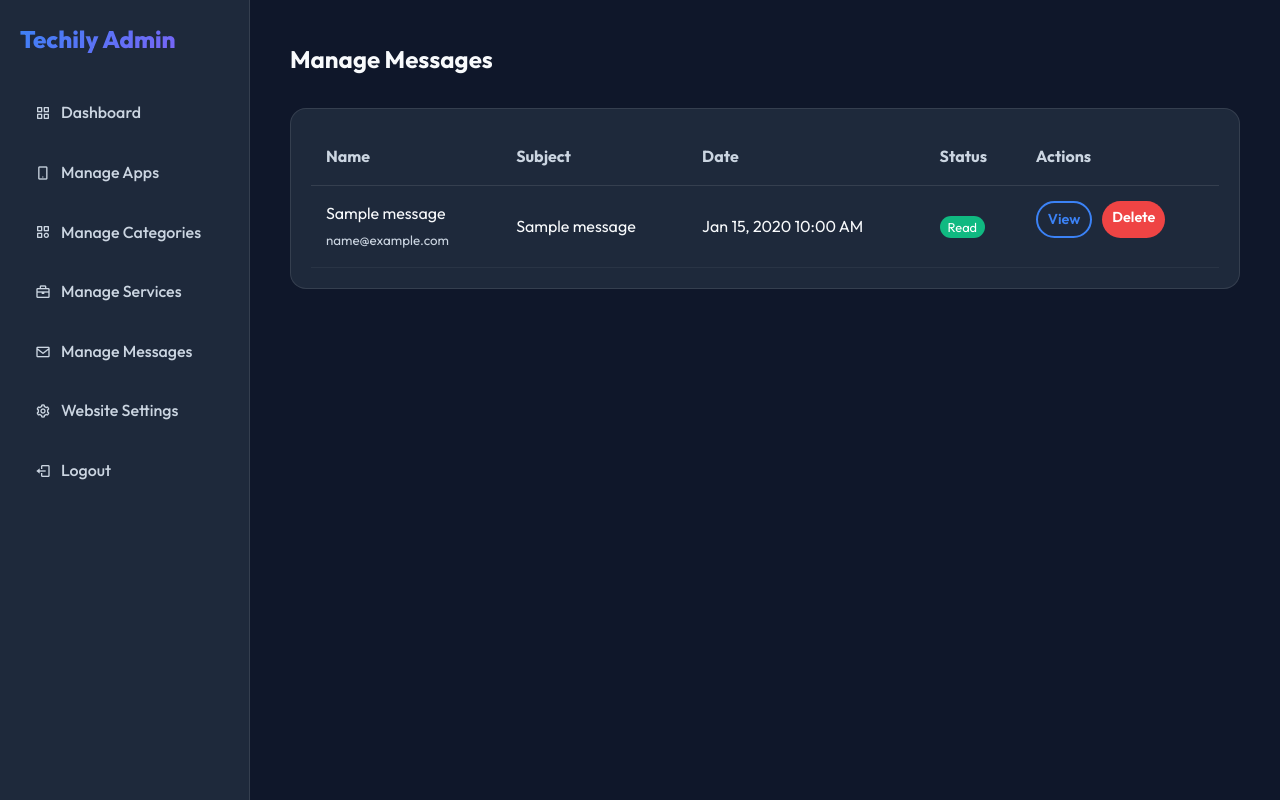
After one commit to AbdurRahmanDotTop/TechilyFlyApps, a PHP site: page /admin/messages/index.php in a window 1280 px wide. The commit adds this page. Run offline with PHP 8.4, Linux system fonts and the light colour scheme; a user stored in the database is signed in; tables that the repository leaves empty or names only in its code hold one stand-in row (values such as "Sample post"); some libraries are stand-ins or nearby versions.

Commit message:
Add full CRUD for contact messages in admin dashboard

```diff
--- a/admin/includes/header.php
+++ b/admin/includes/header.php
@@ -4,6 +4,13 @@ require_once __DIR__ . '/auth.php';
 require_login();
 require_once __DIR__ . '/../../includes/config/database.php';
 $pdo = getDBConnection();
+
+// Get unread messages count
+try {
+    $unread_messages = $pdo->query("SELECT COUNT(*) FROM contact_messages WHERE status = 'unread'")->fetchColumn();
+} catch (PDOException $e) {
+    $unread_messages = 0;
+}
 ?>
 <!DOCTYPE html>
 <html lang="en" data-theme="dark">
@@ -24,6 +31,8 @@ $pdo = getDBConnection();
         .sidebar-menu a:hover, .sidebar-menu a.active { background: rgba(59, 130, 246, 0.1); color: var(--accent-primary); }
         .mobile-header { display: none; padding: 15px 20px; background: var(--bg-secondary); border-bottom: 1px solid var(--glass-border); align-items: center; justify-content: space-between; }
         .mobile-toggle { background: none; border: none; color: var(--text-primary); font-size: 1.5rem; cursor: pointer; display: flex; align-items: center; justify-content: center; }
+
+        .badge-unread { background: var(--danger); color: white; padding: 2px 6px; border-radius: 10px; font-size: 0.75rem; margin-left: auto; }
 
         @media (max-width: 768px) {
             .sidebar { position: fixed; top: 0; left: 0; height: 100vh; transform: translateX(-100%); }
@@ -47,6 +56,14 @@ $pdo = getDBConnection();
             <li><a href="<?= BASE_URL ?>admin/apps/index.php"><i class='bx bx-mobile-alt'></i> Manage Apps</a></li>
             <li><a href="<?= BASE_URL ?>admin/categories/index.php"><i class='bx bx-category'></i> Manage Categories</a></li>
             <li><a href="<?= BASE_URL ?>admin/services/index.php"><i class='bx bx-briefcase'></i> Manage Services</a></li>
+            <li>
+                <a href="<?= BASE_URL ?>admin/messages/index.php">
+                    <i class='bx bx-envelope'></i> Manage Messages
+                    <?php if ($unread_messages > 0): ?>
+                        <span class="badge-unread"><?= $unread_messages ?></span>
+                    <?php endif; ?>
+                </a>
+            </li>
             <li><a href="<?= BASE_URL ?>admin/settings.php"><i class='bx bx-cog'></i> Website Settings</a></li>
             <li><a href="<?= BASE_URL ?>admin/logout.php"><i class='bx bx-log-out'></i> Logout</a></li>
         </ul>
--- /dev/null
+++ b/admin/messages/index.php
@@ -0,0 +1,60 @@
+<?php
+// admin/messages/index.php
+require_once __DIR__ . '/../includes/header.php';
+
+$stmt = $pdo->query("SELECT * FROM contact_messages ORDER BY created_at DESC");
+$messages = $stmt->fetchAll(PDO::FETCH_ASSOC);
+?>
+
+<div style="display: flex; justify-content: space-between; align-items: center; margin-bottom: 30px;">
+    <h2>Manage Messages</h2>
+</div>
+
+<?php if (isset($_GET['msg']) && $_GET['msg'] === 'deleted'): ?>
+    <div style="background: rgba(16, 185, 129, 0.1); color: var(--success); padding: 15px; border-radius: 8px; border: 1px solid var(--success); margin-bottom: 20px;">
+        <i class='bx bx-check-circle' style="margin-right: 5px;"></i> Message deleted successfully.
+    </div>
+<?php endif; ?>
+
+<div class="app-card" style="padding: 20px; overflow-x: auto;">
+    <?php if (count($messages) > 0): ?>
+        <table style="width: 100%; border-collapse: collapse; text-align: left;">
+            <thead>
+                <tr style="border-bottom: 1px solid var(--glass-border);">
+                    <th style="padding: 15px; color: var(--text-secondary);">Name</th>
+                    <th style="padding: 15px; color: var(--text-secondary);">Subject</th>
+                    <th style="padding: 15px; color: var(--text-secondary);">Date</th>
+                    <th style="padding: 15px; color: var(--text-secondary);">Status</th>
+                    <th style="padding: 15px; color: var(--text-secondary);">Actions</th>
+                </tr>
+            </thead>
+            <tbody>
+                <?php foreach ($messages as $msg): ?>
+                    <tr style="border-bottom: 1px solid rgba(255,255,255,0.05); <?= $msg['status'] === 'unread' ? 'background: rgba(255,255,255,0.02); font-weight: bold;' : '' ?>">
+                        <td style="padding: 15px;">
+                            <?= htmlspecialchars($msg['name']) ?><br>
+                            <small style="color: var(--text-secondary); font-weight: normal;"><?= htmlspecialchars($msg['email']) ?></small>
+                        </td>
+                        <td style="padding: 15px;"><?= htmlspecialchars($msg['subject']) ?></td>
+                        <td style="padding: 15px;"><?= date('M j, Y g:i A', strtotime($msg['created_at'])) ?></td>
+                        <td style="padding: 15px;">
+                            <?php if ($msg['status'] === 'unread'): ?>
+                                <span style="background: var(--warning); color: #fff; padding: 3px 8px; border-radius: 12px; font-size: 0.8rem;">Unread</span>
+                            <?php else: ?>
+                                <span style="background: var(--success); color: #fff; padding: 3px 8px; border-radius: 12px; font-size: 0.8rem;">Read</span>
+                            <?php endif; ?>
+                        </td>
+                        <td style="padding: 15px; display: flex; gap: 10px;">
+                            <a href="<?= BASE_URL ?>admin/messages/view.php?id=<?= $msg['id'] ?>" class="btn btn-outline" style="padding: 5px 10px; font-size: 0.9rem;">View</a>
+                            <a href="<?= BASE_URL ?>admin/messages/delete.php?id=<?= $msg['id'] ?>" class="btn" style="padding: 5px 10px; font-size: 0.9rem; background: var(--danger); color: white; border: none; cursor: pointer;" onclick="return confirm('Are you sure you want to delete this message?');">Delete</a>
+                        </td>
+                    </tr>
+                <?php endforeach; ?>
+            </tbody>
+        </table>
+    <?php else: ?>
+        <p style="text-align: center; color: var(--text-secondary); margin: 20px 0;">No messages found.</p>
+    <?php endif; ?>
+</div>
+
+<?php require_once __DIR__ . '/../includes/footer.php'; ?>
```
Also changed, not shown: admin/messages/delete.php (added, +15 -0 lines), admin/messages/view.php (added, +49 -0 lines), contact.php (+45 -6 lines).
